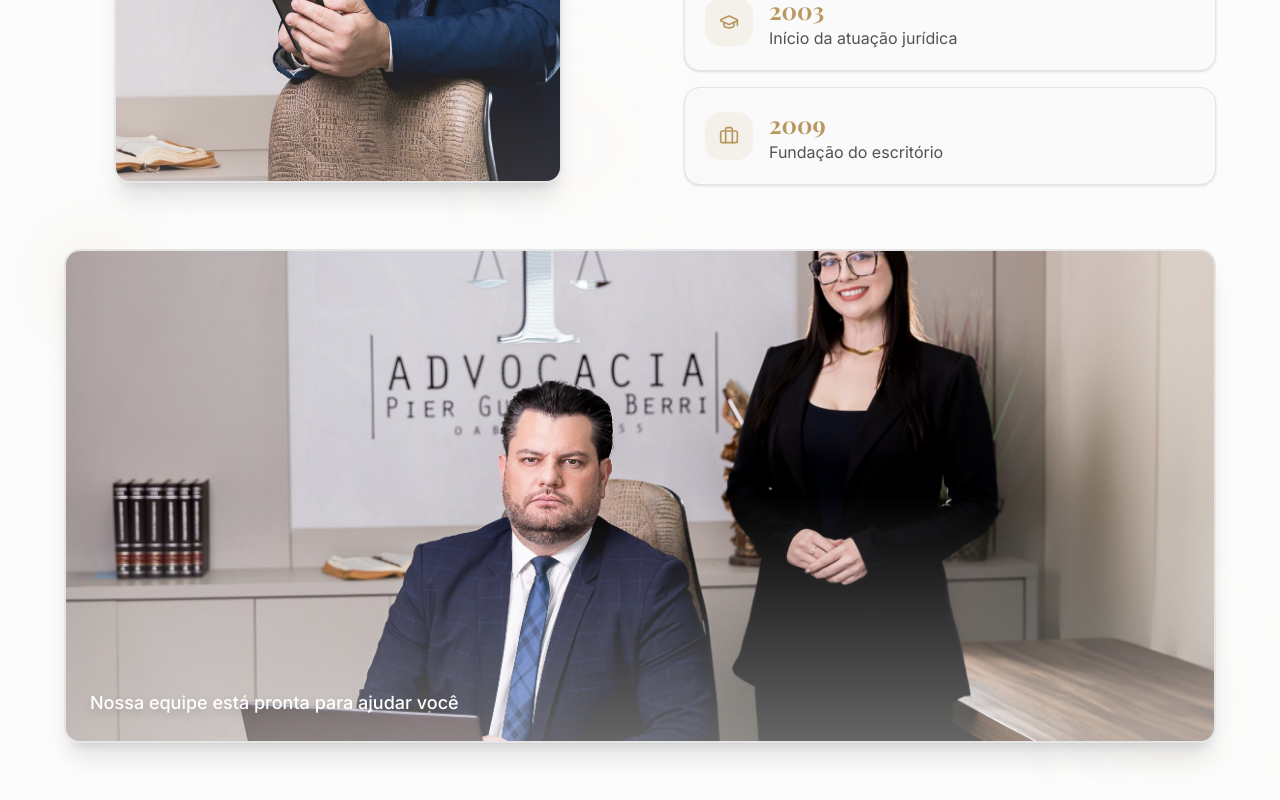
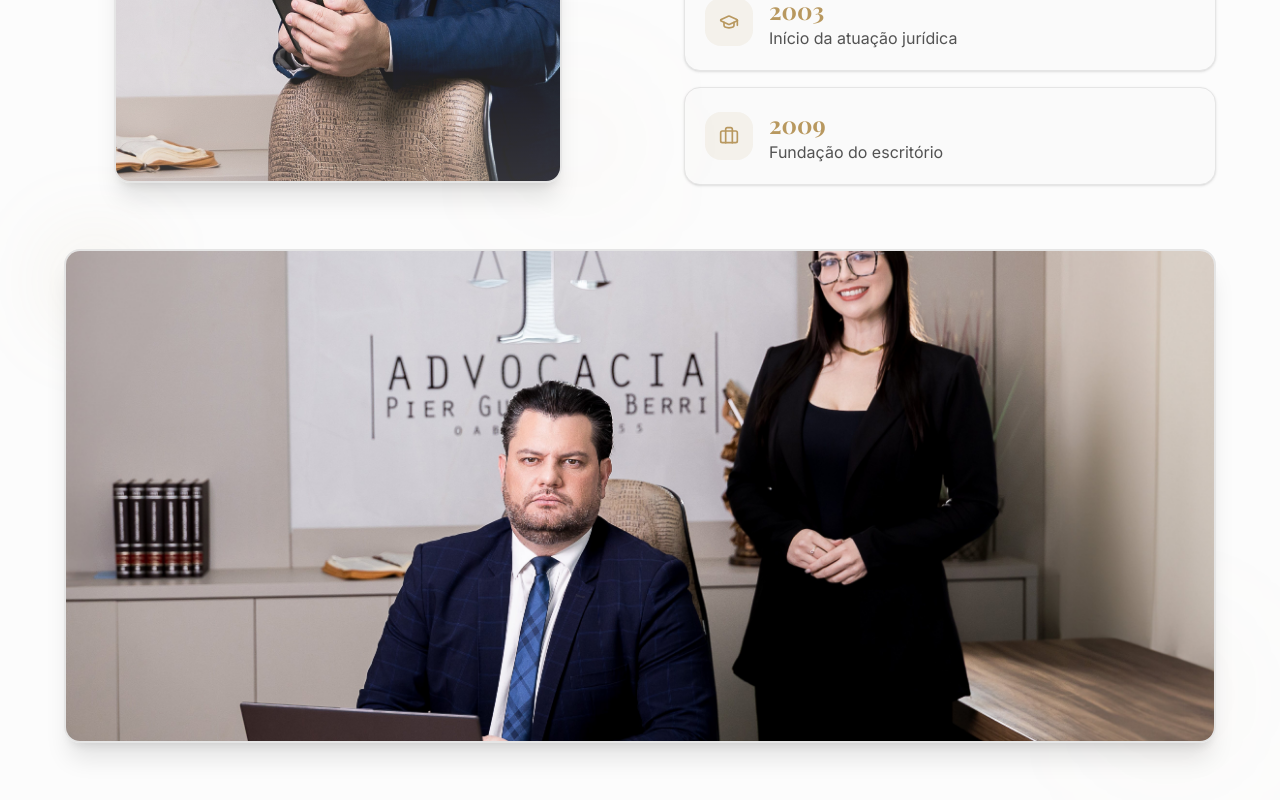
Before and after one commit to VitorVK7/piergustavoberri, a Next.js app: page / in a window 1280 px wide. Shown: the part 4135-4935 px from the top of the page. Built offline with nearby package versions, Linux system fonts and the light colour scheme.

Commit message:
style: remove team text and dark overlay from team photo
Clean team image with no text overlay or dark gradient.

Co-authored-by: null <211052922+VitorVK7@users.noreply.github.com>

```diff
--- a/components/about.tsx
+++ b/components/about.tsx
@@ -106,10 +106,7 @@ export function About() {
                 className="object-cover"
                 sizes="(max-width: 768px) 100vw, 80vw"
               />
-              <div className="absolute inset-0 bg-gradient-to-t from-background/40 via-transparent to-transparent" />
-              <div className="absolute bottom-6 left-6 right-6">
-                <p className="text-white font-medium text-lg drop-shadow-lg">Nossa equipe está pronta para ajudar você</p>
-              </div>
+
             </div>
           </div>
         </div>
```
